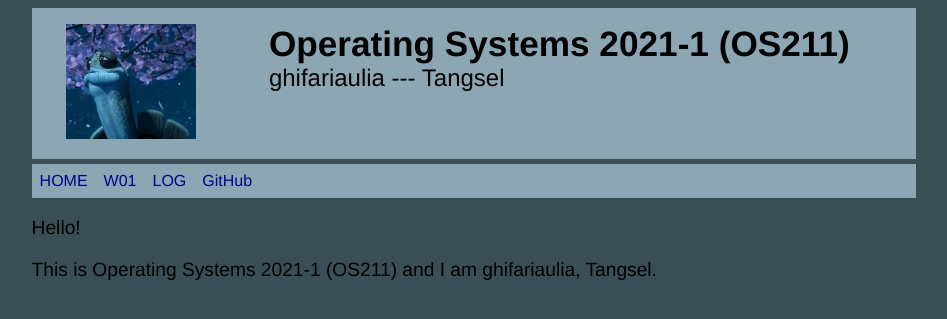
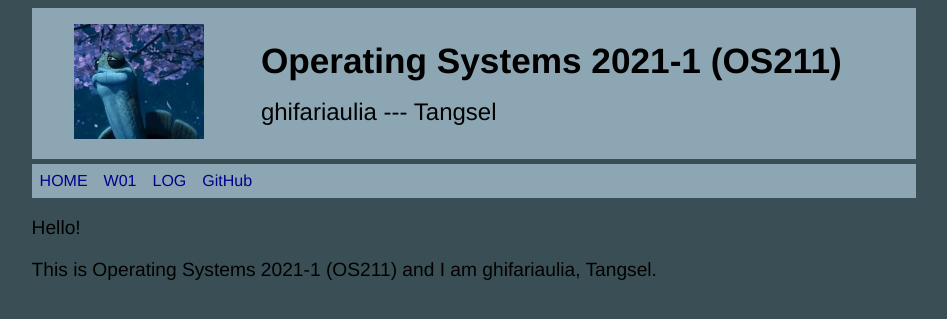
Before and after one commit to ghifariaulia/os211, a Jekyll site: the page built from index.md, in a window 1280 px wide. Shown: the top 319 px of the page, without its empty margins (166-1113 px from the left). Built offline with Jekyll 4.4.1, drawn with Linux system fonts in a browser that asks for light colours.

Commit message:
edit css

```diff
--- a/assets/css/style.css
+++ b/assets/css/style.css
@@ -21,7 +21,7 @@
 .right {
   display: flex;
   flex-direction: column;
-  margin-left: 1.5rem;
+  justify-content: space-evenly;
 }
 
 .right1 {
```
